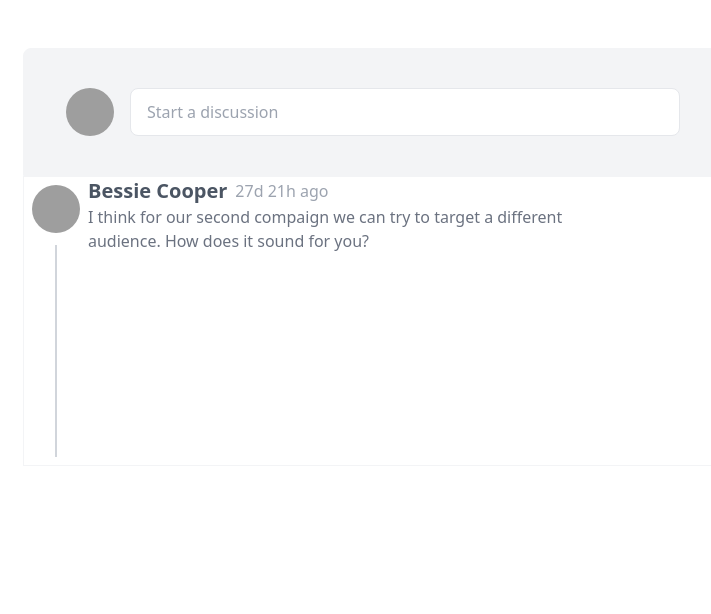
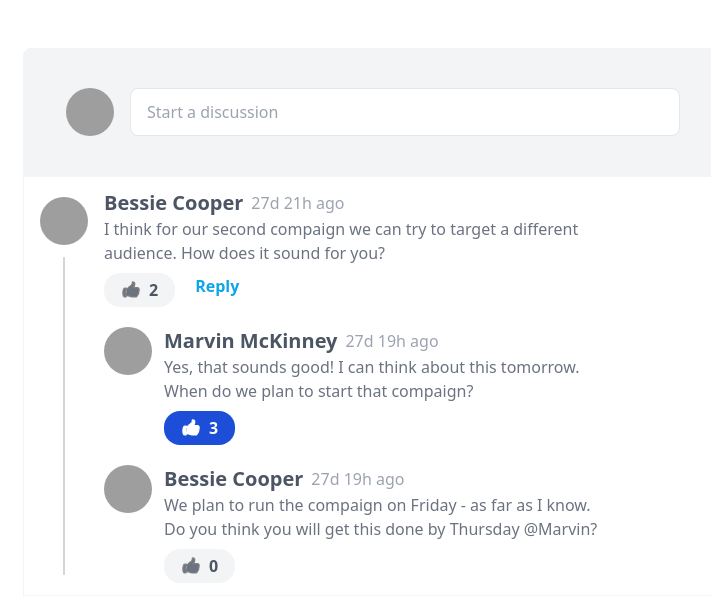
Before and after one commit to mehrdad672/disscussiontest, a Next.js app: page / in a window 1280 px wide. Shown: the top 614 px of the page, without its empty margins (267-978 px from the left). Built offline with nearby package versions, Linux system fonts and the light colour scheme; grey boxes are pictures that could not be loaded.

Commit message:
comment section added

```diff
--- /dev/null
+++ b/src/Components/comment.tsx
@@ -0,0 +1,70 @@
+import React from "react";
+import useTimeConvert from "../Components/useTimeConverter";
+interface IUser {
+  name: string;
+  avatar?: string;
+}
+interface IComment {
+  id: number;
+  date: number;
+  user: IUser;
+  text: string;
+  likes: number;
+  iLikedIt: boolean;
+}
+
+const Comment = ({ id, date, user, text, likes, iLikedIt }: IComment) => {
+  const duration = useTimeConvert(date);
+
+  return (
+    <div className="flex mt-5 space-x-3">
+        <div>
+        <img
+          className="w-12 h-12 rounded-full"
+          src={user.avatar}
+          alt="useravatar"
+        />
+        </div>
+      <div role="comment">
+        <span className="flex items-center space-x-2">
+          <h5 className="font-bold text-gray-600 text-xl">{user.name}</h5>
+          <h6 className="text-gray-400">{duration.toString()} ago</h6>
+        </span>
+        <p className="w-[450px] text-gray-500">{text}</p>
+        <div className="flex items-center space-x-5">
+          <button
+            className={` ${
+              iLikedIt ? "bg-blue-700" : "bg-gray-100"
+            } flex space-x-2 border-transparent border hover:border-gray-300 items-center px-4 rounded-2xl mt-2 py-1 `}
+          >
+            <svg
+              xmlns="http://www.w3.org/2000/svg"
+              fill="none"
+              viewBox="0 0 24 24"
+              strokeWidth={1.5}
+              stroke="gray"
+              className={`w-5 h-5 ${
+                iLikedIt ? "fill-white stroke-white" : "fill-gray-500"
+              } `}
+            >
+              <path
+                strokeLinecap="round"
+                strokeLinejoin="round"
+                d="M6.633 10.5c.806 0 1.533-.446 2.031-1.08a9.041 9.041 0 012.861-2.4c.723-.384 1.35-.956 1.653-1.715a4.498 4.498 0 00.322-1.672V3a.75.75 0 01.75-.75A2.25 2.25 0 0116.5 4.5c0 1.152-.26 2.243-.723 3.218-.266.558.107 1.282.725 1.282h3.126c1.026 0 1.945.694 2.054 1.715.045.422.068.85.068 1.285a11.95 11.95 0 01-2.649 7.521c-.388.482-.987.729-1.605.729H13.48c-.483 0-.964-.078-1.423-.23l-3.114-1.04a4.501 4.501 0 00-1.423-.23H5.904M14.25 9h2.25M5.904 18.75c.083.205.173.405.27.602.197.4-.078.898-.523.898h-.908c-.889 0-1.713-.518-1.972-1.368a12 12 0 01-.521-3.507c0-1.553.295-3.036.831-4.398C3.387 10.203 4.167 9.75 5 9.75h1.053c.472 0 .745.556.5.96a8.958 8.958 0 00-1.302 4.665c0 1.194.232 2.333.654 3.375z"
+              />
+            </svg>
+            <p
+              className={`${
+                iLikedIt ? "text-white" : "text-gray-600"
+              } font-bold`}
+            >
+              {likes}
+            </p>
+          </button>
+        </div>
+      </div>
+    </div>
+  );
+};
+
+export default Comment;
--- a/src/Components/discussion.tsx
+++ b/src/Components/discussion.tsx
@@ -1,4 +1,6 @@
 import React from "react";
+import Comment from "./comment";
+import useTimeConvert from "./useTimeConverter";
 
 interface IUser {
   name: string;
@@ -28,24 +30,25 @@ const Discussion = ({
   iLikedIt,
   replies,
 }: IDiscussion) => {
-  const timeStampConvert = (time: number) => {
-    const current = new Date().getTime();
-    const diff = Math.floor((current - time) / 1000);
-    const month = Math.floor(diff / 2592000);
-    const day = Math.floor((diff - month * 2592000) / 86400);
-    const hour = Math.floor((diff - (month * 2592000 + day * 86400)) / 3600);
-    const min = Math.floor(
-      (diff - (month * 2592000 + day * 86400 + hour * 3600)) / 60
-    );
+  const duration = useTimeConvert(date).toString();
 
-    return `${month >= 1 ? month + "m" : ""} ${day >= 1 ? day + "d" : ""} ${
-      hour >= 1 ? hour + "h" : ""
-    } ${min >= 1 && hour === 0 ? min + "minutes" : ""}`;
-  };
-  const disTime = timeStampConvert(date);
+  const repliesList = replies.map(
+    ({ id, date, user, text, likes, iLikedIt }) => {
+      return (
+        <Comment
+          id={id}
+          likes={likes}
+          text={text}
+          user={user}
+          date={date}
+          iLikedIt={iLikedIt}
+        />
+      );
+    }
+  );
   return (
-    <div className="w-[700px] flex mx-auto bg-white border  border-gray-100 ">
-      <div className="flex h-72 space-y-3  flex-col px-2 py-2 items-center justify-center">
+    <div className="w-[700px] flex space-x-2 mx-auto px-2 py-3 bg-white border border-gray-100 ">
+      <div className="flex space-y-3 flex-col px-2 py-2 items-center justify-center">
         <img
           className="w-12 h-12 rounded-full"
           src={user.avatar}
@@ -57,13 +60,37 @@ const Discussion = ({
         <div role="discussion_body">
           <span className="flex items-center space-x-2">
             <h5 className="font-bold text-gray-600 text-xl">{user.name}</h5>
-            <h6 className="text-gray-400">{disTime.toString()} ago</h6>
+            <h6 className="text-gray-400">{duration} ago</h6>
           </span>
           <p className="w-[500px] text-gray-500">{text}</p>
-          <div></div>
-          <div></div>
+          <div className="flex items-center space-x-5">
+            <button
+              className={` ${
+                iLikedIt ? "bg-blue-700" : "bg-gray-100"
+              } flex space-x-2 border-transparent border hover:border-gray-300 items-center px-4 rounded-2xl mt-2 py-1 `}
+            >
+              <svg
+                xmlns="http://www.w3.org/2000/svg"
+                fill="none"
+                viewBox="0 0 24 24"
+                strokeWidth={1.5}
+                stroke="gray"
+                className={`w-5 h-5 ${
+                  iLikedIt ? "fill-white" : "fill-gray-500"
+                } `}
+              >
+                <path
+                  strokeLinecap="round"
+                  strokeLinejoin="round"
+                  d="M6.633 10.5c.806 0 1.533-.446 2.031-1.08a9.041 9.041 0 012.861-2.4c.723-.384 1.35-.956 1.653-1.715a4.498 4.498 0 00.322-1.672V3a.75.75 0 01.75-.75A2.25 2.25 0 0116.5 4.5c0 1.152-.26 2.243-.723 3.218-.266.558.107 1.282.725 1.282h3.126c1.026 0 1.945.694 2.054 1.715.045.422.068.85.068 1.285a11.95 11.95 0 01-2.649 7.521c-.388.482-.987.729-1.605.729H13.48c-.483 0-.964-.078-1.423-.23l-3.114-1.04a4.501 4.501 0 00-1.423-.23H5.904M14.25 9h2.25M5.904 18.75c.083.205.173.405.27.602.197.4-.078.898-.523.898h-.908c-.889 0-1.713-.518-1.972-1.368a12 12 0 01-.521-3.507c0-1.553.295-3.036.831-4.398C3.387 10.203 4.167 9.75 5 9.75h1.053c.472 0 .745.556.5.96a8.958 8.958 0 00-1.302 4.665c0 1.194.232 2.333.654 3.375z"
+                />
+              </svg>
+              <p className="text-gray-600 font-bold ">{likes}</p>
+            </button>
+            <button className="font-bold text-sky-500">Reply</button>
+          </div>
         </div>
-        <div></div>
+        <div role="replies_container">{repliesList}</div>
         <div></div>
       </div>
     </div>
--- /dev/null
+++ b/src/Components/svg.js
@@ -0,0 +1,17 @@
+export const Like = () => {
+  return (
+    <svg
+      xmlns="http://www.w3.org/2000/svg"
+      fill="none"
+      viewBox="0 0 24 24"
+      strokeWidth={1.5}
+      stroke="currentColor"
+    >
+      <path
+        strokeLinecap="round"
+        strokeLinejoin="round"
+        d="M6.633 10.5c.806 0 1.533-.446 2.031-1.08a9.041 9.041 0 012.861-2.4c.723-.384 1.35-.956 1.653-1.715a4.498 4.498 0 00.322-1.672V3a.75.75 0 01.75-.75A2.25 2.25 0 0116.5 4.5c0 1.152-.26 2.243-.723 3.218-.266.558.107 1.282.725 1.282h3.126c1.026 0 1.945.694 2.054 1.715.045.422.068.85.068 1.285a11.95 11.95 0 01-2.649 7.521c-.388.482-.987.729-1.605.729H13.48c-.483 0-.964-.078-1.423-.23l-3.114-1.04a4.501 4.501 0 00-1.423-.23H5.904M14.25 9h2.25M5.904 18.75c.083.205.173.405.27.602.197.4-.078.898-.523.898h-.908c-.889 0-1.713-.518-1.972-1.368a12 12 0 01-.521-3.507c0-1.553.295-3.036.831-4.398C3.387 10.203 4.167 9.75 5 9.75h1.053c.472 0 .745.556.5.96a8.958 8.958 0 00-1.302 4.665c0 1.194.232 2.333.654 3.375z"
+      />
+    </svg>
+  );
+};
--- /dev/null
+++ b/src/Components/useTimeConverter.tsx
@@ -0,0 +1,16 @@
+ const useTimeConvert = (time: number) => {
+    const current = new Date().getTime();
+    const diff = Math.floor((current - time) / 1000);
+    const month = Math.floor(diff / 2592000);
+    const day = Math.floor((diff - month * 2592000) / 86400);
+    const hour = Math.floor((diff - (month * 2592000 + day * 86400)) / 3600);
+    const min = Math.floor(
+      (diff - (month * 2592000 + day * 86400 + hour * 3600)) / 60
+    );
+
+    return `${month >= 1 ? month + "m" : ""} ${day >= 1 ? day + "d" : ""} ${
+      hour >= 1 ? hour + "h" : ""
+    } ${
+      min >= 1 && hour === 0 && day === 0 && month === 0 ? min + "minutes" : ""
+    }`}
+    export default useTimeConvert
--- a/src/pages/index.tsx
+++ b/src/pages/index.tsx
@@ -45,7 +45,7 @@ const discussions: IDiscussion[] = [
           avatar:
             "https://www.gravatar.com/avatar/205e460b479e2e5b48aec07710c08d50",
         },
-        text: "Yes, that sounds good! I can think about this tomorrow. Then do we plan to start that compaign?",
+        text: "Yes, that sounds good! I can think about this tomorrow. When do we plan to start that compaign?",
         likes: 3,
         iLikedIt: true,
       },
```
